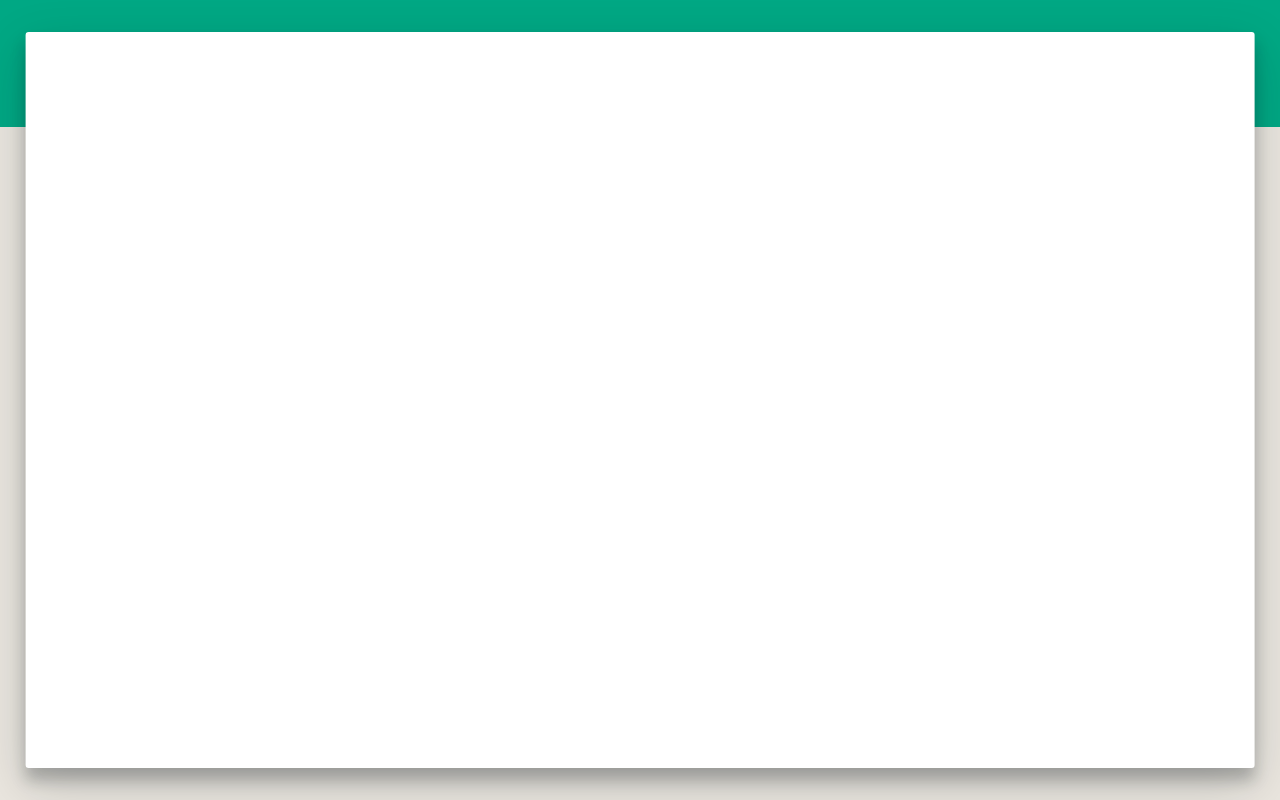
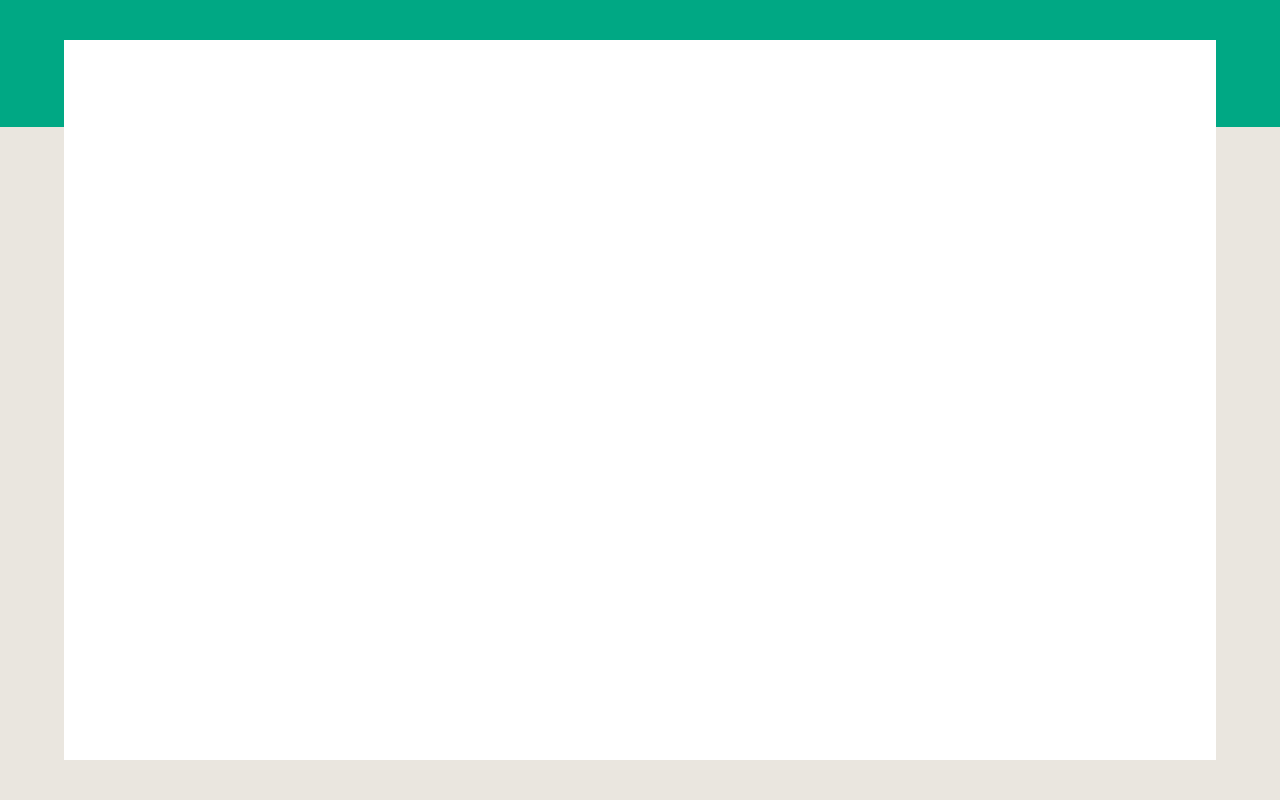
Before and after one commit to BadGuyGTX750/realtime-chatapp-FE, a React (Create React App) app: page /conversations in a window 1280 px wide. Built offline with nearby package versions, Linux system fonts and the light colour scheme.

Commit message:
a little more style

```diff
--- a/src/pages/ChatPage.css
+++ b/src/pages/ChatPage.css
@@ -4,9 +4,9 @@
   left: 50%;
   transform: translate(-50%, -50%);
   position: absolute;
-  width: 96%;
-  height: 92%;
+  min-width: 500px;
+  min-height: 500px;
+  width: 90%;
+  height: 90%;
   background-color: #ffffff;
-  border-radius: 3px;
-  box-shadow: 0 17px 50px 0 rgba(11,20,26,.19), 0 12px 15px 0 rgba(11,20,26,.24);
 }
```
